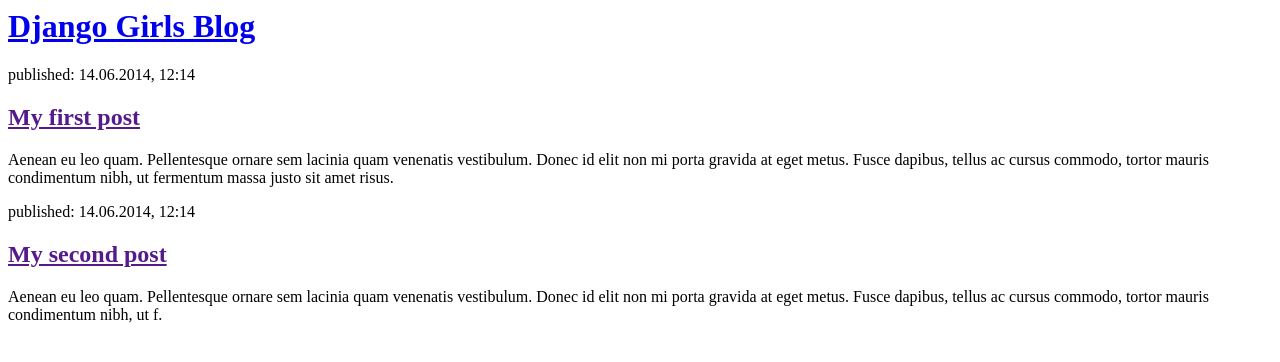
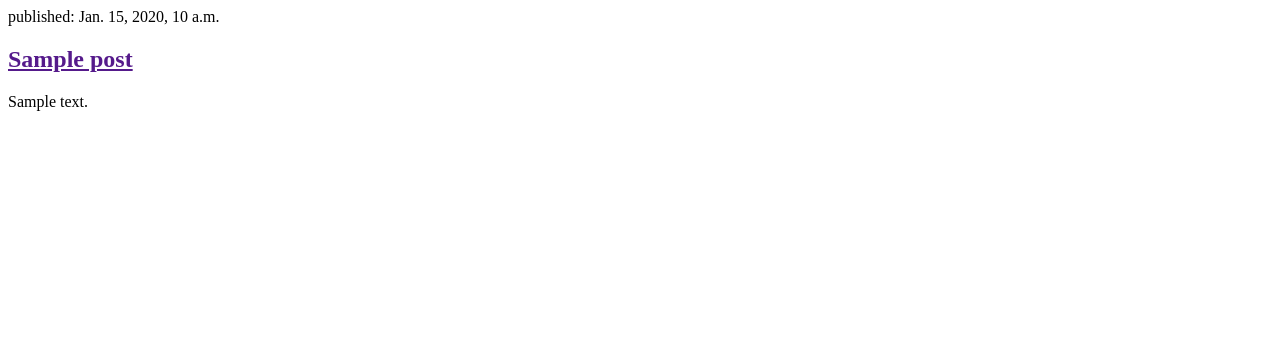
Before and after one commit to Keshvi04/ABC, a Django app: template blog/templates/blog/post_list.html in a window 1280 px wide. Shown: the top 362 px of the page. Run offline with Django 3.2, Linux system fonts and the light colour scheme; the template is opened without the code that fills it: values that come from a table or form of the project are taken from there, others are empty; tables that the repository leaves empty hold one stand-in row (values such as "Sample post").

Commit message:
Modified templates to display posts from database.

```diff
--- a/blog/templates/blog/post_list.html
+++ b/blog/templates/blog/post_list.html
@@ -3,20 +3,15 @@
         <title>Django Girls blog</title>
     </head>
     <body>
-        <div>
-            <h1><a href="/">Django Girls Blog</a></h1>
-        </div>
 
-        <div>
-            <p>published: 14.06.2014, 12:14</p>
-            <h2><a href="">My first post</a></h2>
-            <p>Aenean eu leo quam. Pellentesque ornare sem lacinia quam venenatis vestibulum. Donec id elit non mi porta gravida at eget metus. Fusce dapibus, tellus ac cursus commodo, tortor mauris condimentum nibh, ut fermentum massa justo sit amet risus.</p>
-        </div>
+        {% for posts in post %}
+    <div>
+        <p>published: {{ posts.published_date }}</p>
+        <h2><a href="">{{ posts.title }}</a></h2>
+        <p>{{ posts.text|linebreaksbr }}</p>
+    </div>
+{% endfor %}
 
-        <div>
-            <p>published: 14.06.2014, 12:14</p>
-            <h2><a href="">My second post</a></h2>
-            <p>Aenean eu leo quam. Pellentesque ornare sem lacinia quam venenatis vestibulum. Donec id elit non mi porta gravida at eget metus. Fusce dapibus, tellus ac cursus commodo, tortor mauris condimentum nibh, ut f.</p>
-        </div>
+        </body>
     </body>
 </html>
```
Also changed, not shown: blog/views.py (+7 -2 lines).
